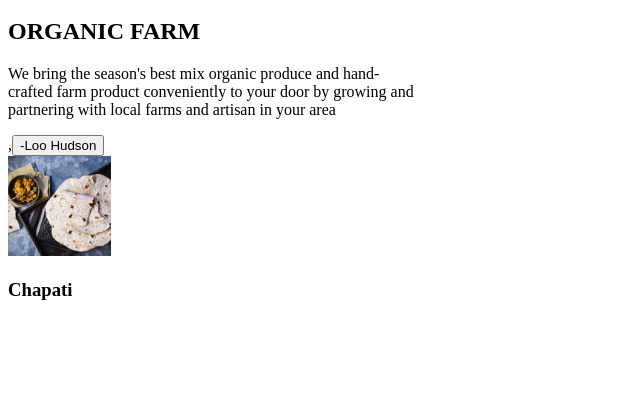
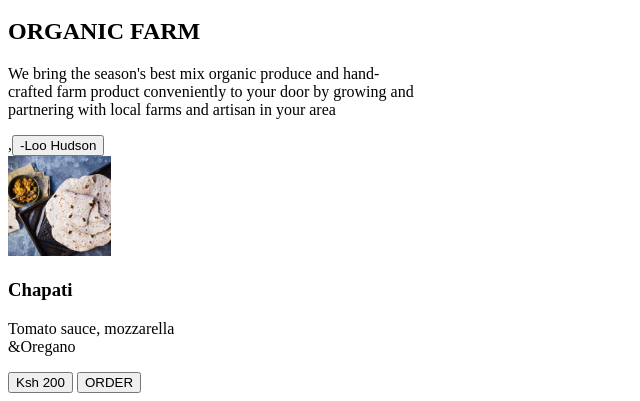
Before and after one commit to MARTIN-OMOLLO/project2, a plain HTML site: page index.html in a window 1280 px wide. Shown: the part 913-1314 px from the top of the page, without its empty margins (0-640 px from the left). Before the commit the page ends 1233 px from the top, so only its background shows below. Drawn offline with Linux system fonts and the light colour scheme.

Commit message:
all changes

```diff
--- a/index.html
+++ b/index.html
@@ -70,6 +70,9 @@
         <div class="Chapati">
             <img src="images/8.png" height="100px">
             <h3>Chapati</h3>
+            <p>Tomato sauce, mozzarella<br>&Oregano</p>
+            <button>Ksh 200</button>
+            <button>ORDER</button>
         </div>
     </section>
     </body>
```
